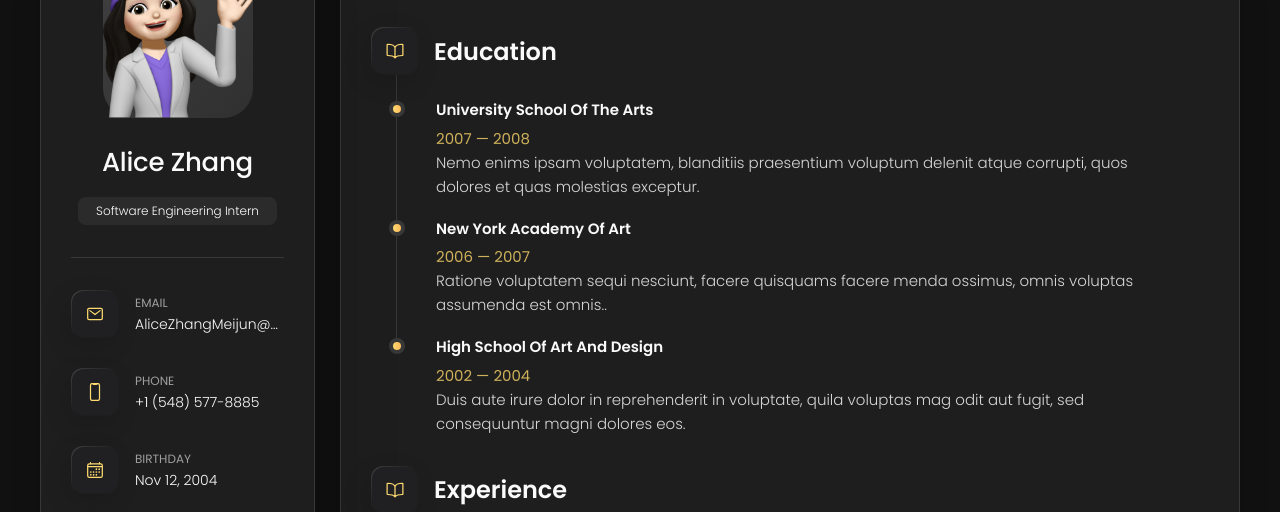
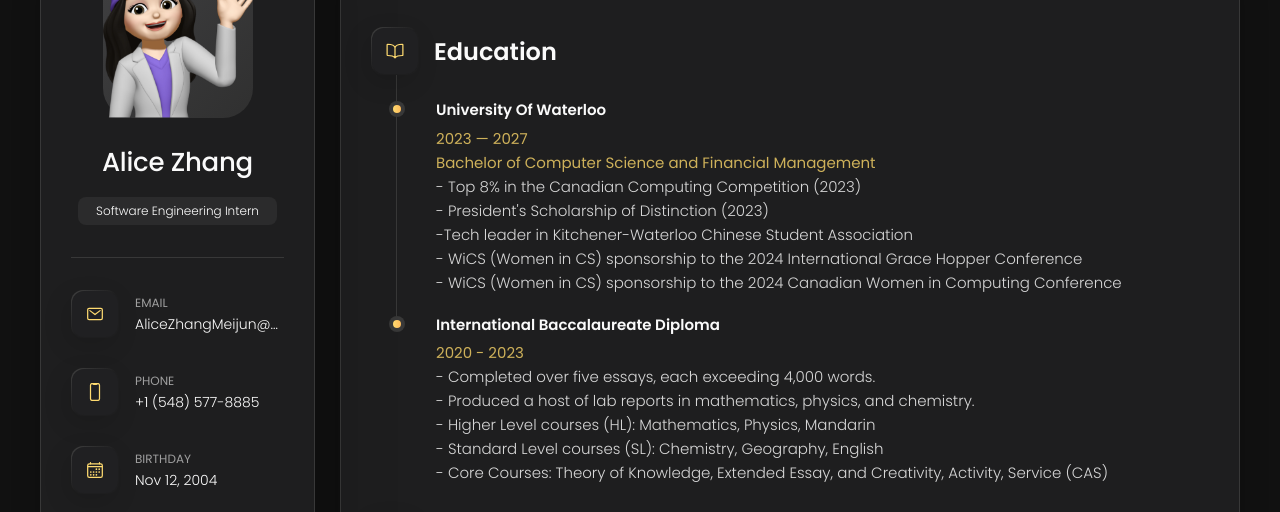
Before and after one commit to AliceZhang1112/Own-Personal-Website, a plain HTML site: page index.html in a window 1280 px wide. Both pictures are taken after a click on the button "Resume". Shown: the part 162-674 px from the top of the page. Drawn offline with nearby package versions, Linux system fonts and the light colour scheme.

Commit message:
complete education part under resume

```diff
--- a/index.html
+++ b/index.html
@@ -330,39 +330,62 @@
 
                         <li class="timeline-item">
 
-                            <h4 class="h4 timeline-item-title">University school of the arts</h4>
+                            <h4 class="h4 timeline-item-title">University of Waterloo</h4>
 
-                            <span>2007 — 2008</span>
+                            <span>2023 — 2027</span>
+                            <span>Bachelor of Computer Science and Financial Management</span>
 
                             <p class="timeline-text">
-                                Nemo enims ipsam voluptatem, blanditiis praesentium voluptum delenit atque corrupti, quos dolores et quas molestias exceptur.
+                                - Top 8% in the Canadian Computing Competition (2023)
                             </p>
+
+                            <p class="timeline-text">
+                                - President's Scholarship of Distinction (2023)
+                            </p>
+
+                            <p class="timeline-text">
+                                -Tech leader in Kitchener-Waterloo Chinese Student Association
+                            </p>
+
+                            <p class="timeline-text">
+                                - WiCS (Women in CS) sponsorship to the 2024 International Grace Hopper Conference
+                            </p>
+
+                            <p class="timeline-text">
+                                - WiCS (Women in CS) sponsorship to the 2024 Canadian Women in Computing Conference
+                            </p>
+
 
                         </li>
 
                         <li class="timeline-item">
 
-                            <h4 class="h4 timeline-item-title">New york academy of art</h4>
+                            <h4 class="h4 timeline-item-title">International Baccalaureate Diploma</h4>
 
-                            <span>2006 — 2007</span>
+                            <span>2020 - 2023</span>
+                            <p class="timeline-text">
+                                - Completed over five essays, each exceeding 4,000 words.
+                            </p>
 
                             <p class="timeline-text">
-                                Ratione voluptatem sequi nesciunt, facere quisquams facere menda ossimus, omnis voluptas assumenda est omnis..
+                                - Produced a host of lab reports in mathematics, physics, and chemistry.
+                            </p>
+
+                            <p class="timeline-text">
+                                - Higher Level courses (HL): Mathematics, Physics, Mandarin
+                            </p>
+
+                            <p class="timeline-text">
+                                - Standard Level courses (SL): Chemistry, Geography, English
+                            </p>
+
+                            <p class="timeline-text">
+                                - Core Courses: Theory of Knowledge, Extended Essay, and Creativity, Activity, Service (CAS)
                             </p>
 
                         </li>
 
-                        <li class="timeline-item">
 
-                            <h4 class="h4 timeline-item-title">High school of art and design</h4>
-
-                            <span>2002 — 2004</span>
-
-                            <p class="timeline-text">
-                                Duis aute irure dolor in reprehenderit in voluptate, quila voluptas mag odit aut fugit, sed consequuntur magni dolores eos.
-                            </p>
-
-                        </li>
 
                     </ol>
 
```
